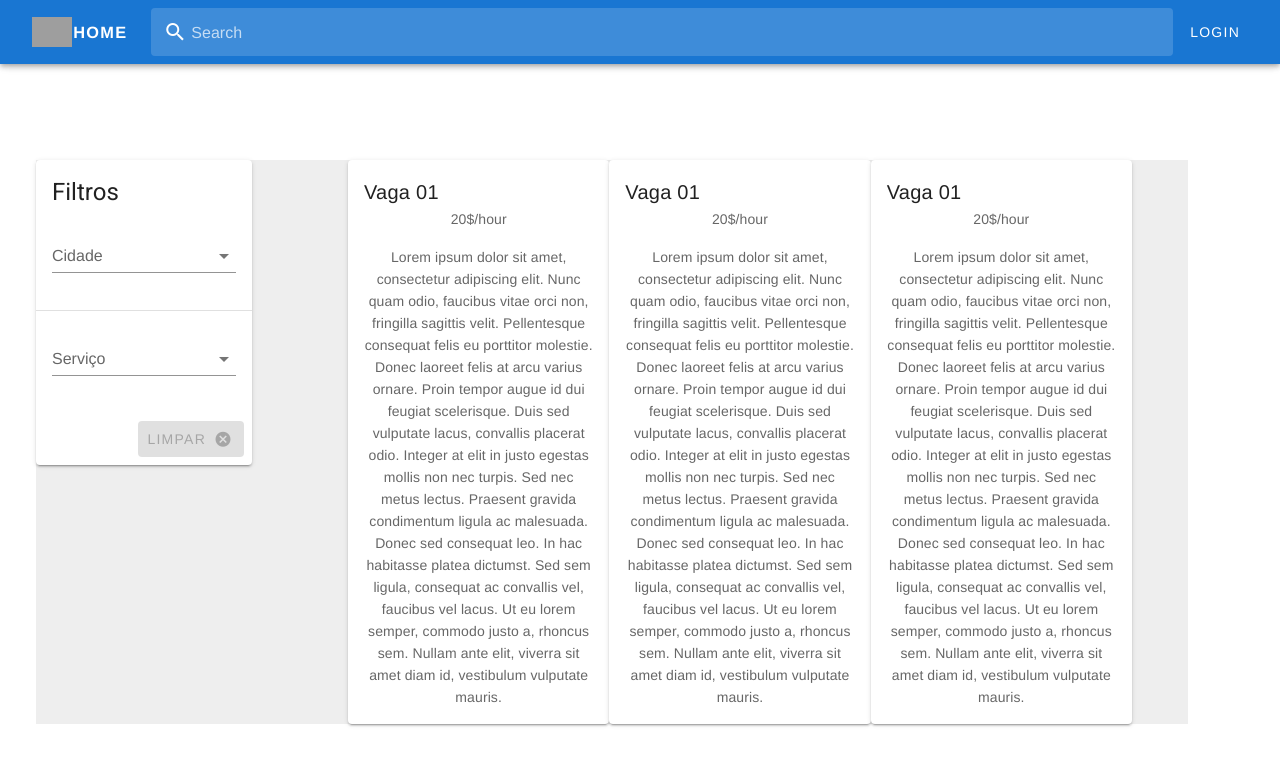
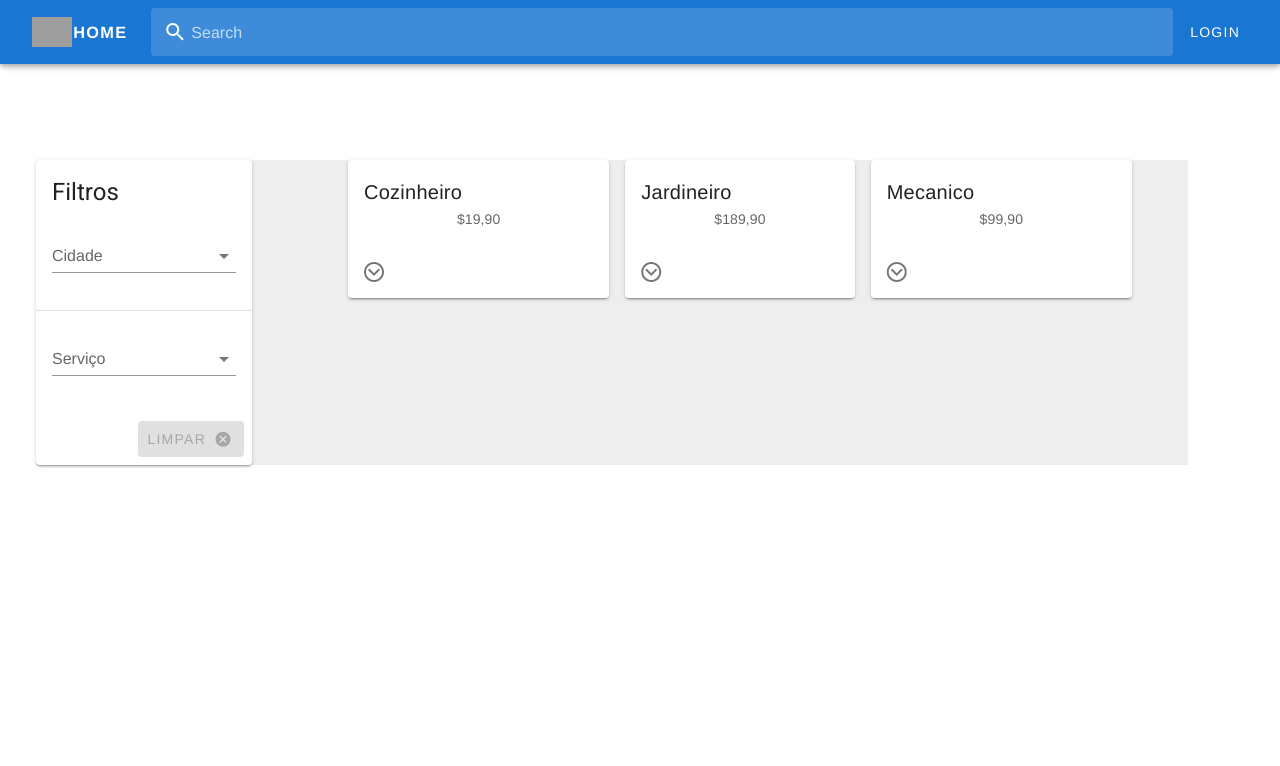
Before and after one commit to dmug1/brworks, a Vue app in the folder app-brworks/: page / in a window 1280 px wide. Shown: the top 766 px of the page. Built offline with nearby package versions, Linux system fonts and the light colour scheme; grey boxes are pictures that could not be loaded.

Commit message:
Add card hidden-text feature
added card and as well as padding to middle card

```diff
--- a/app-brworks/src/components/Card.vue
+++ b/app-brworks/src/components/Card.vue
@@ -1,14 +1,26 @@
 <template>
-  <v-card>
+  <v-card v-repeat="jobInfo" >
     <v-card-title>
-        Vaga 01
+        {{ title }}
     </v-card-title>
     <v-card-subtitle>
-        20$/hour
+        {{ price }}
     </v-card-subtitle>
-    <v-card-text>
-        Lorem ipsum dolor sit amet, consectetur adipiscing elit. Nunc quam odio, faucibus vitae orci non, fringilla sagittis velit. Pellentesque consequat felis eu porttitor molestie. Donec laoreet felis at arcu varius ornare. Proin tempor augue id dui feugiat scelerisque. Duis sed vulputate lacus, convallis placerat odio. Integer at elit in justo egestas mollis non nec turpis. Sed nec metus lectus. Praesent gravida condimentum ligula ac malesuada. Donec sed consequat leo. In hac habitasse platea dictumst. Sed sem ligula, consequat ac convallis vel, faucibus vel lacus. Ut eu lorem semper, commodo justo a, rhoncus sem. Nullam ante elit, viverra sit amet diam id, vestibulum vulputate mauris.
-    </v-card-text>
+
+    <v-card-actions>
+      <v-btn icon @click="show = !show">
+        <v-icon>{{ show ? 'mdi-chevron-up-circle-outline' : 'mdi-chevron-down-circle-outline' }}</v-icon>
+      </v-btn>
+    </v-card-actions>
+
+     <v-expand-transition>
+      <div v-show="show">
+        <v-divider/>
+        <v-card-text>
+          {{ textInfo }}
+        </v-card-text>
+      </div>
+    </v-expand-transition>
   </v-card>
 </template>
 
@@ -17,11 +29,16 @@
 
 export default {
         name: 'Card',
-        data: function() {
-            return {
+          props: {
+            title: String,
+            price: String,
+            textInfo: String,
 
-            };
-        },
+          },
+          data: () => ({
+            show: false,
+
+        }),
         components: {
 
         },
--- a/app-brworks/src/components/ContentBlock.vue
+++ b/app-brworks/src/components/ContentBlock.vue
@@ -1,14 +1,12 @@
 <template>
   <v-container id="ContentBlock">
     <v-layout row>
-      <v-flex xs12 md4>
-       <card class="cardStyle"/>
-      </v-flex>
-      <v-flex xs12 md4>
-       <card class="cardStyle"/>
-      </v-flex>
-      <v-flex xs12 md4>
-       <card class="cardStyle"/>
+      <v-flex v-for="job in jobInfo" :key="job.id" xs12 md4 class="cardHolder">
+       <card class="cardStyle"
+        :title="job.title"
+        :price="job.price"
+        :textInfo="job.textInfo"
+        />
       </v-flex>
     </v-layout>
   </v-container>
@@ -19,6 +17,13 @@ import Card from './Card.vue'
 
 export default {
         name: 'contentblock',
+          data: () => ({
+            jobInfo: [
+              {id:1, title:'Cozinheiro',price:'$19,90', textInfo:' Fazer um bolo'},
+              {id:2, title:'Jardineiro',price:'$189,90', textInfo:' Cortar a grama'},
+              {id:3, title:'Mecanico',price:'$99,90', textInfo:' Lixar a tinta'},
+            ]
+        }),
         components: {
             Card
         },
--- a/app-brworks/src/styles/components/_cards.scss
+++ b/app-brworks/src/styles/components/_cards.scss
@@ -2,3 +2,8 @@
     display: block;
 
 }
+
+.cardHolder:not(:first-child):not(:last-child) {
+    padding-left: 1rem;
+    padding-right: 1rem;
+}
```
